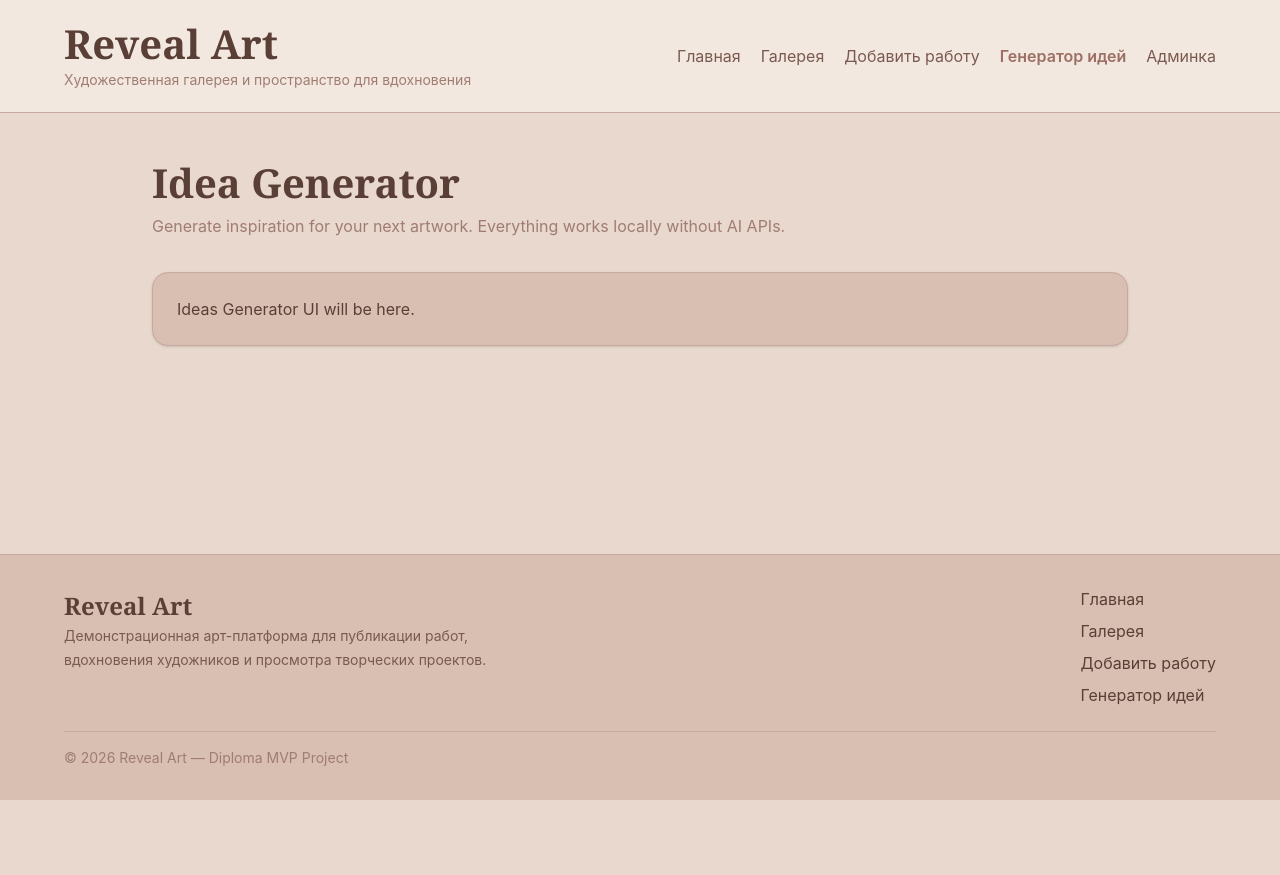
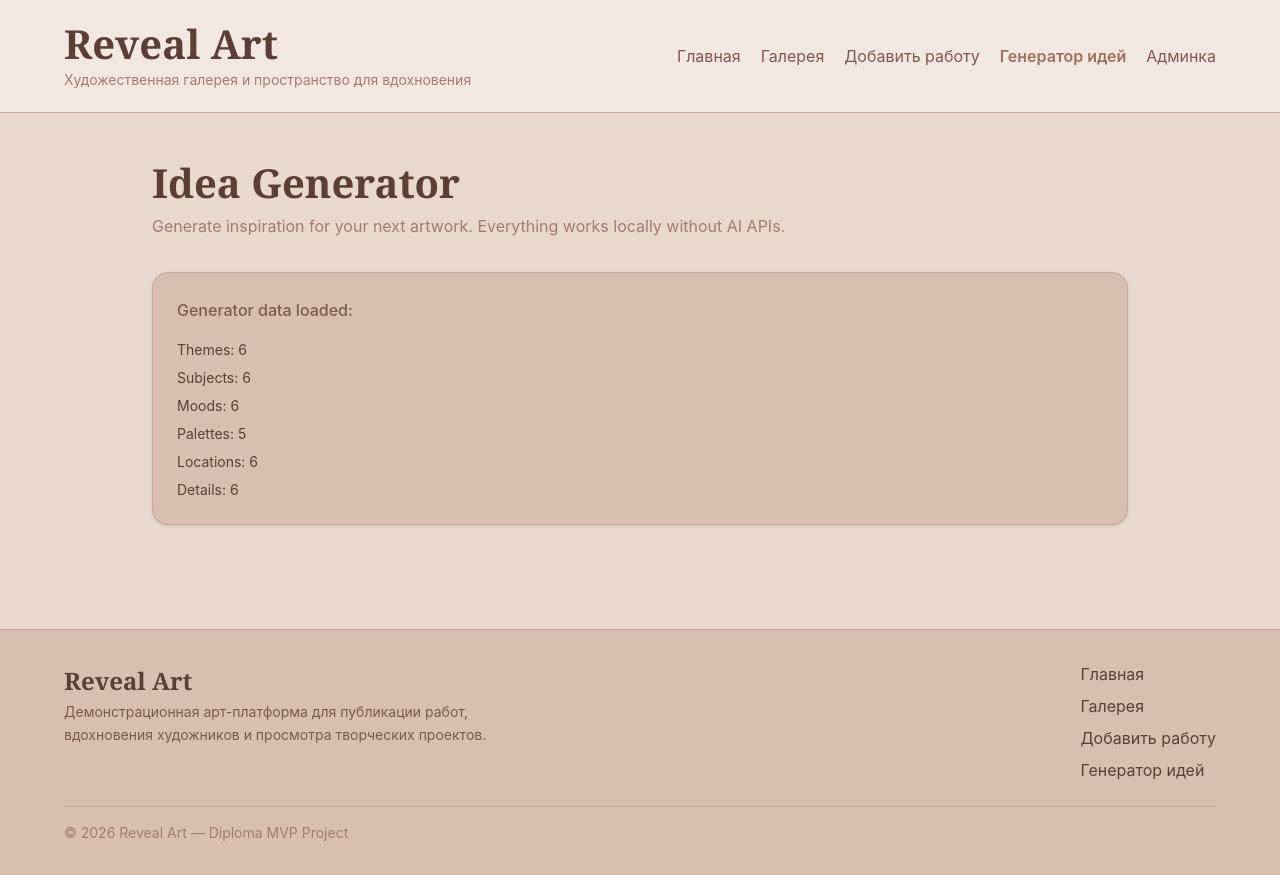
Before and after one commit to FFORqnvr/Reveal-Art, a React (Vite) app: page /ideas in a window 1280 px wide. Before the commit the page ends 800 px from the top, so only its background shows below. Built offline with nearby package versions, Linux system fonts and the light colour scheme.

Commit message:
add idea generator data

```diff
--- a/src/pages/IdeasPage.tsx
+++ b/src/pages/IdeasPage.tsx
@@ -1,4 +1,57 @@
 import PageTitle from "../components/PageTitle";
+
+const themes = [
+  "Fantasy",
+  "Sci-Fi",
+  "Nature",
+  "Cyberpunk",
+  "History",
+  "Dreams",
+];
+
+const subjects = [
+  "Warrior",
+  "Dragon",
+  "Robot",
+  "Explorer",
+  "Castle",
+  "Ancient Tree",
+];
+
+const moods = [
+  "Mysterious",
+  "Peaceful",
+  "Epic",
+  "Melancholic",
+  "Hopeful",
+  "Dark",
+];
+
+const palettes = [
+  "Warm Colors",
+  "Cold Colors",
+  "Neon",
+  "Pastel",
+  "Monochrome",
+];
+
+const locations = [
+  "Forest",
+  "Mountains",
+  "Future City",
+  "Desert",
+  "Ocean",
+  "Space Station",
+];
+
+const details = [
+  "Glowing particles",
+  "Rain",
+  "Fog",
+  "Floating islands",
+  "Ancient ruins",
+  "Magic symbols",
+];
 
 export default function IdeasPage() {
   return (
@@ -9,7 +62,16 @@ export default function IdeasPage() {
       />
 
       <div className="mt-6 rounded-2xl border border-[var(--color-border)] bg-[var(--color-surface)] p-6 shadow-sm">
-        Ideas Generator UI will be here.
+        <p className="font-medium">Generator data loaded:</p>
+
+        <ul className="mt-4 space-y-2 text-sm">
+          <li>Themes: {themes.length}</li>
+          <li>Subjects: {subjects.length}</li>
+          <li>Moods: {moods.length}</li>
+          <li>Palettes: {palettes.length}</li>
+          <li>Locations: {locations.length}</li>
+          <li>Details: {details.length}</li>
+        </ul>
       </div>
     </div>
   );
```
